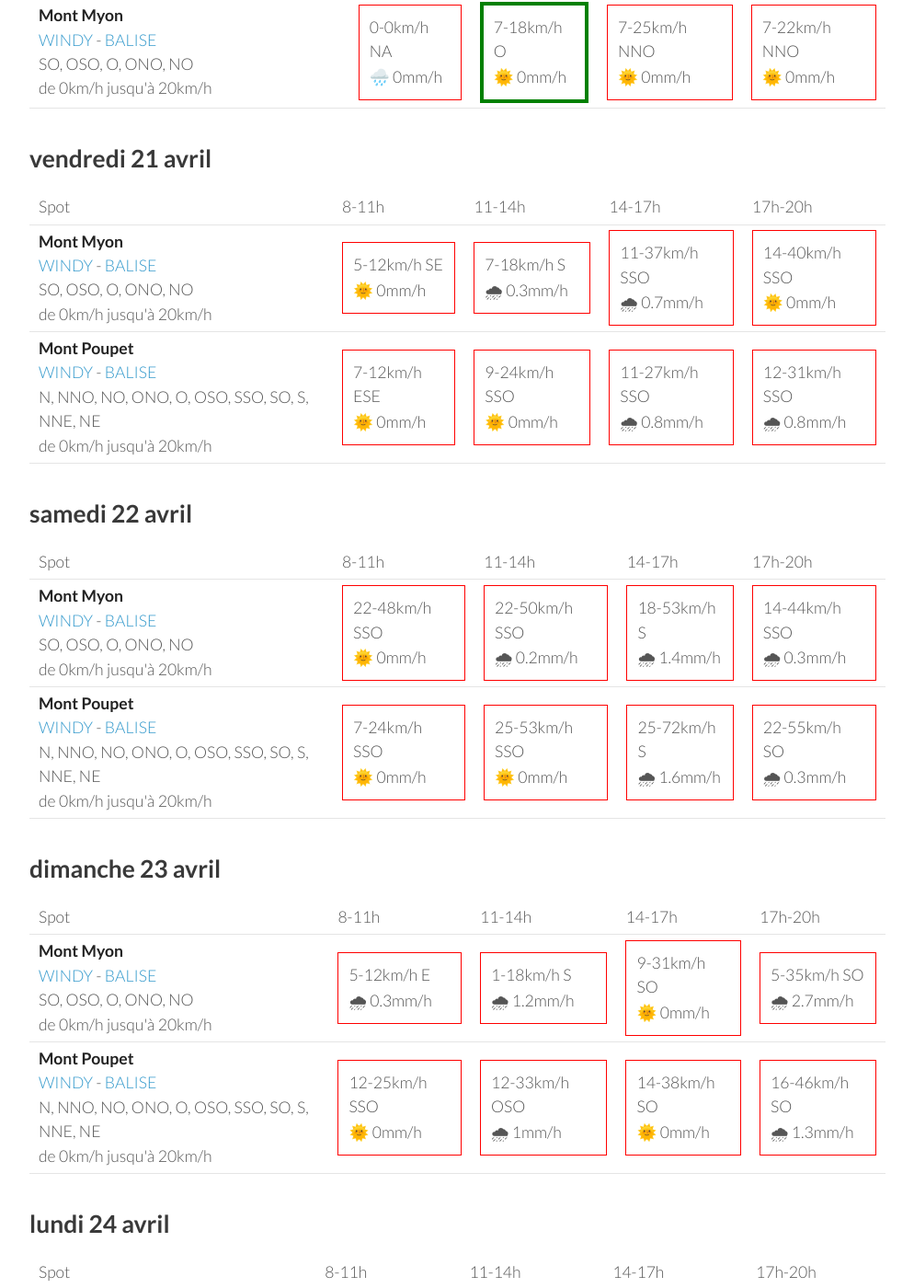
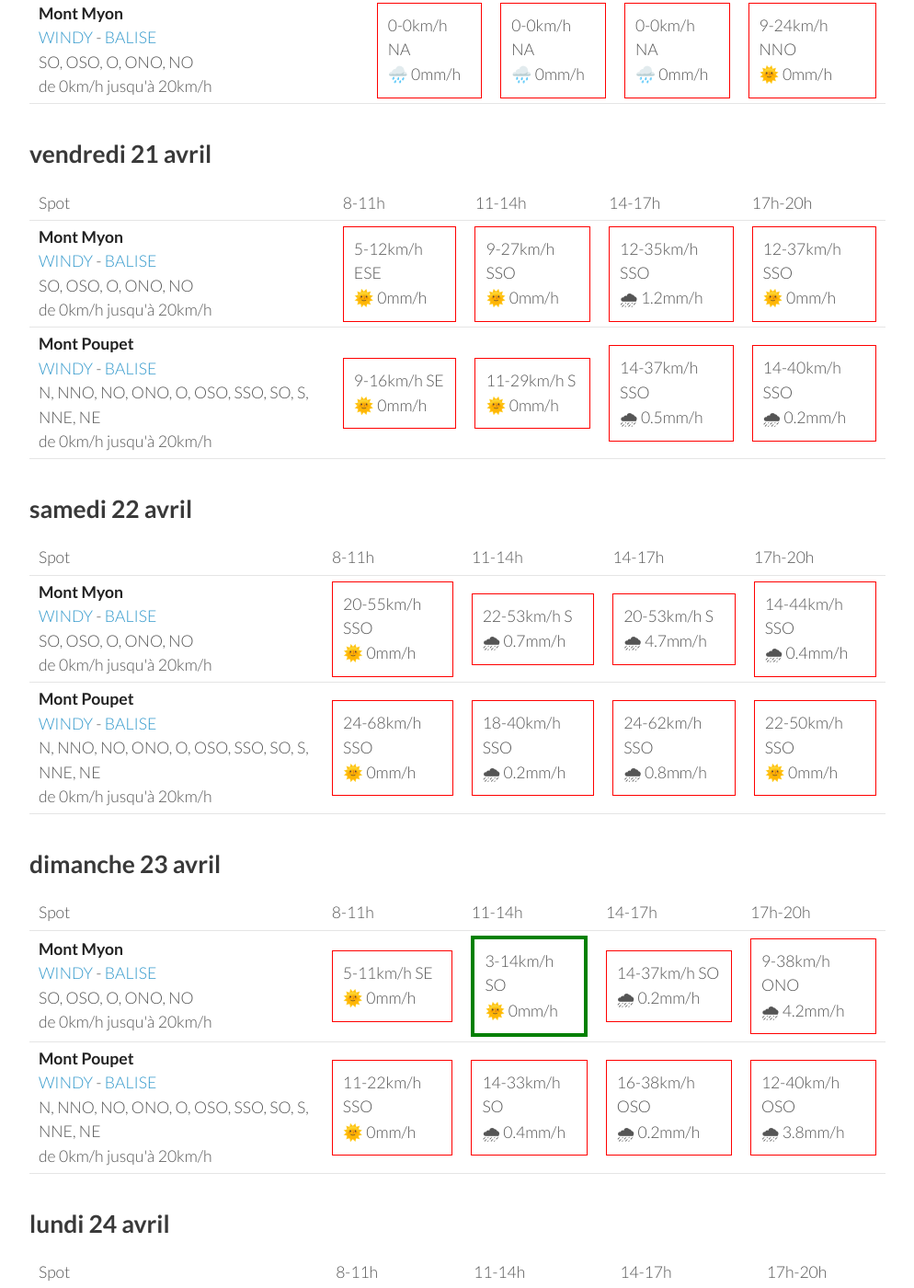
Before and after one commit to parapente-dans-le-nord/parapente-dans-le-nord.github.io, a Jekyll site: the page built from jura.markdown, in a window 1280 px wide and 1400 px high, scrolled down 513 px. Shown: the whole window at 92% size, without its empty margins (26-1020 px from the left). Built offline with Jekyll 4.4.1, drawn with Linux system fonts in a browser that asks for light colours; some of the changed text lies outside the part shown.

Commit message:
update index.markdown

```diff
--- a/jura.markdown
+++ b/jura.markdown
@@ -25,18 +25,18 @@ page mise à jour le jeudi 20 avril 13:20
         <td><strong>Mont Poupet</strong><br><a href="https://windy.com/46.970/5.876?46.541,5.876,8">WINDY</a> - <span class=""><a href="http://www.balisemeteo.com/balise.php?idBalise=92">BALISE</a> </span><br> <span class="vent-favorable">N, NNO, NO, ONO, O, OSO, SSO, SO, S, NNE, NE</span><br><span class="force-vent">de 0km/h jusqu'à 20km/h</span> </td>
 
             <td><div class="not-flyable"><p>0-0km/h NA</p><p>🌧️ 0mm/h</p></div></td>
-            <td><div class="flyable"><p>3-14km/h N</p><p>🌞 0mm/h</p></div></td>
-            <td><div class="not-flyable"><p>7-24km/h NNO</p><p>🌞 0.2mm/h</p></div></td>
-            <td><div class="flyable"><p>5-18km/h N</p><p>🌞 0mm/h</p></div></td>
+            <td><div class="not-flyable"><p>0-0km/h NA</p><p>🌧️ 0mm/h</p></div></td>
+            <td><div class="not-flyable"><p>0-0km/h NA</p><p>🌧️ 0mm/h</p></div></td>
+            <td><div class="not-flyable"><p>7-24km/h NNO</p><p>🌞 0mm/h</p></div></td>
 
     </tr>
 <tr>
         <td><strong>Mont Myon</strong><br><a href="https://windy.com/46.331/5.397?45.898,5.394,8,m:eWoagj8">WINDY</a> - <span class=""><a href="http://www.balisemeteo.com/balise.php?idBalise=70">BALISE</a> </span><br> <span class="vent-favorable">SO, OSO, O, ONO, NO</span><br><span class="force-vent">de 0km/h jusqu'à 20km/h</span> </td>
 
             <td><div class="not-flyable"><p>0-0km/h NA</p><p>🌧️ 0mm/h</p></div></td>
-            <td><div class="flyable"><p>7-18km/h O</p><p>🌞 0mm/h</p></div></td>
-            <td><div class="not-flyable"><p>7-25km/h NNO</p><p>🌞 0mm/h</p></div></td>
-            <td><div class="not-flyable"><p>7-22km/h NNO</p><p>🌞 0mm/h</p></div></td>
+            <td><div class="not-flyable"><p>0-0km/h NA</p><p>🌧️ 0mm/h</p></div></td>
+            <td><div class="not-flyable"><p>0-0km/h NA</p><p>🌧️ 0mm/h</p></div></td>
+            <td><div class="not-flyable"><p>9-24km/h NNO</p><p>🌞 0mm/h</p></div></td>
 
     </tr>
 
@@ -58,20 +58,20 @@ page mise à jour le jeudi 20 avril 13:20
 <tr>
         <td><strong>Mont Myon</strong><br><a href="https://windy.com/46.331/5.397?45.898,5.394,8,m:eWoagj8">WINDY</a> - <span class=""><a href="http://www.balisemeteo.com/balise.php?idBalise=70">BALISE</a> </span><br> <span class="vent-favorable">SO, OSO, O, ONO, NO</span><br><span class="force-vent">de 0km/h jusqu'à 20km/h</span> </td>
 
-            <td><div class="not-flyable"><p>5-12km/h SE</p><p>🌞 0mm/h</p></div></td>
-            <td><div class="not-flyable"><p>7-18km/h S</p><p>🌧 0.3mm/h</p></div></td>
-            <td><div class="not-flyable"><p>11-37km/h SSO</p><p>🌧 0.7mm/h</p></div></td>
-            <td><div class="not-flyable"><p>14-40km/h SSO</p><p>🌞 0mm/h</p></div></td>
+            <td><div class="not-flyable"><p>5-12km/h ESE</p><p>🌞 0mm/h</p></div></td>
+            <td><div class="not-flyable"><p>9-27km/h SSO</p><p>🌞 0mm/h</p></div></td>
+            <td><div class="not-flyable"><p>12-35km/h SSO</p><p>🌧 1.2mm/h</p></div></td>
+            <td><div class="not-flyable"><p>12-37km/h SSO</p><p>🌞 0mm/h</p></div></td>
 
 
     </tr>
 <tr>
         <td><strong>Mont Poupet</strong><br><a href="https://windy.com/46.970/5.876?46.541,5.876,8">WINDY</a> - <span class=""><a href="http://www.balisemeteo.com/balise.php?idBalise=92">BALISE</a> </span><br> <span class="vent-favorable">N, NNO, NO, ONO, O, OSO, SSO, SO, S, NNE, NE</span><br><span class="force-vent">de 0km/h jusqu'à 20km/h</span> </td>
 
-            <td><div class="not-flyable"><p>7-12km/h ESE</p><p>🌞 0mm/h</p></div></td>
-            <td><div class="not-flyable"><p>9-24km/h SSO</p><p>🌞 0mm/h</p></div></td>
-            <td><div class="not-flyable"><p>11-27km/h SSO</p><p>🌧 0.8mm/h</p></div></td>
-            <td><div class="not-flyable"><p>12-31km/h SSO</p><p>🌧 0.8mm/h</p></div></td>
+            <td><div class="not-flyable"><p>9-16km/h SE</p><p>🌞 0mm/h</p></div></td>
+            <td><div class="not-flyable"><p>11-29km/h S</p><p>🌞 0mm/h</p></div></td>
+            <td><div class="not-flyable"><p>14-37km/h SSO</p><p>🌧 0.5mm/h</p></div></td>
+            <td><div class="not-flyable"><p>14-40km/h SSO</p><p>🌧 0.2mm/h</p></div></td>
 
 
     </tr>
@@ -94,20 +94,20 @@ page mise à jour le jeudi 20 avril 13:20
 <tr>
         <td><strong>Mont Myon</strong><br><a href="https://windy.com/46.331/5.397?45.898,5.394,8,m:eWoagj8">WINDY</a> - <span class=""><a href="http://www.balisemeteo.com/balise.php?idBalise=70">BALISE</a> </span><br> <span class="vent-favorable">SO, OSO, O, ONO, NO</span><br><span class="force-vent">de 0km/h jusqu'à 20km/h</span> </td>
 
-            <td><div class="not-flyable"><p>22-48km/h SSO</p><p>🌞 0mm/h</p></div></td>
-            <td><div class="not-flyable"><p>22-50km/h SSO</p><p>🌧 0.2mm/h</p></div></td>
-            <td><div class="not-flyable"><p>18-53km/h S</p><p>🌧 1.4mm/h</p></div></td>
-            <td><div class="not-flyable"><p>14-44km/h SSO</p><p>🌧 0.3mm/h</p></div></td>
+            <td><div class="not-flyable"><p>20-55km/h SSO</p><p>🌞 0mm/h</p></div></td>
+            <td><div class="not-flyable"><p>22-53km/h S</p><p>🌧 0.7mm/h</p></div></td>
+            <td><div class="not-flyable"><p>20-53km/h S</p><p>🌧 4.7mm/h</p></div></td>
+            <td><div class="not-flyable"><p>14-44km/h SSO</p><p>🌧 0.4mm/h</p></div></td>
 
 
     </tr>
 <tr>
         <td><strong>Mont Poupet</strong><br><a href="https://windy.com/46.970/5.876?46.541,5.876,8">WINDY</a> - <span class=""><a href="http://www.balisemeteo.com/balise.php?idBalise=92">BALISE</a> </span><br> <span class="vent-favorable">N, NNO, NO, ONO, O, OSO, SSO, SO, S, NNE, NE</span><br><span class="force-vent">de 0km/h jusqu'à 20km/h</span> </td>
 
-            <td><div class="not-flyable"><p>7-24km/h SSO</p><p>🌞 0mm/h</p></div></td>
-            <td><div class="not-flyable"><p>25-53km/h SSO</p><p>🌞 0mm/h</p></div></td>
-            <td><div class="not-flyable"><p>25-72km/h S</p><p>🌧 1.6mm/h</p></div></td>
-            <td><div class="not-flyable"><p>22-55km/h SO</p><p>🌧 0.3mm/h</p></div></td>
+            <td><div class="not-flyable"><p>24-68km/h SSO</p><p>🌞 0mm/h</p></div></td>
+            <td><div class="not-flyable"><p>18-40km/h SSO</p><p>🌧 0.2mm/h</p></div></td>
+            <td><div class="not-flyable"><p>24-62km/h SSO</p><p>🌧 0.8mm/h</p></div></td>
+            <td><div class="not-flyable"><p>22-50km/h SSO</p><p>🌞 0mm/h</p></div></td>
 
 
     </tr>
@@ -130,20 +130,20 @@ page mise à jour le jeudi 20 avril 13:20
 <tr>
         <td><strong>Mont Myon</strong><br><a href="https://windy.com/46.331/5.397?45.898,5.394,8,m:eWoagj8">WINDY</a> - <span class=""><a href="http://www.balisemeteo.com/balise.php?idBalise=70">BALISE</a> </span><br> <span class="vent-favorable">SO, OSO, O, ONO, NO</span><br><span class="force-vent">de 0km/h jusqu'à 20km/h</span> </td>
 
-            <td><div class="not-flyable"><p>5-12km/h E</p><p>🌧 0.3mm/h</p></div></td>
-            <td><div class="not-flyable"><p>1-18km/h S</p><p>🌧 1.2mm/h</p></div></td>
-            <td><div class="not-flyable"><p>9-31km/h SO</p><p>🌞 0mm/h</p></div></td>
-            <td><div class="not-flyable"><p>5-35km/h SO</p><p>🌧 2.7mm/h</p></div></td>
+            <td><div class="not-flyable"><p>5-11km/h SE</p><p>🌞 0mm/h</p></div></td>
+            <td><div class="flyable"><p>3-14km/h SO</p><p>🌞 0mm/h</p></div></td>
+            <td><div class="not-flyable"><p>14-37km/h SO</p><p>🌧 0.2mm/h</p></div></td>
+            <td><div class="not-flyable"><p>9-38km/h ONO</p><p>🌧 4.2mm/h</p></div></td>
 
 
     </tr>
 <tr>
         <td><strong>Mont Poupet</strong><br><a href="https://windy.com/46.970/5.876?46.541,5.876,8">WINDY</a> - <span class=""><a href="http://www.balisemeteo.com/balise.php?idBalise=92">BALISE</a> </span><br> <span class="vent-favorable">N, NNO, NO, ONO, O, OSO, SSO, SO, S, NNE, NE</span><br><span class="force-vent">de 0km/h jusqu'à 20km/h</span> </td>
 
-            <td><div class="not-flyable"><p>12-25km/h SSO</p><p>🌞 0mm/h</p></div></td>
-            <td><div class="not-flyable"><p>12-33km/h OSO</p><p>🌧 1mm/h</p></div></td>
-            <td><div class="not-flyable"><p>14-38km/h SO</p><p>🌞 0mm/h</p></div></td>
-            <td><div class="not-flyable"><p>16-46km/h SO</p><p>🌧 1.3mm/h</p></div></td>
+            <td><div class="not-flyable"><p>11-22km/h SSO</p><p>🌞 0mm/h</p></div></td>
+            <td><div class="not-flyable"><p>14-33km/h SO</p><p>🌧 0.4mm/h</p></div></td>
+            <td><div class="not-flyable"><p>16-38km/h OSO</p><p>🌧 0.2mm/h</p></div></td>
+            <td><div class="not-flyable"><p>12-40km/h OSO</p><p>🌧 3.8mm/h</p></div></td>
 
 
     </tr>
@@ -166,20 +166,20 @@ page mise à jour le jeudi 20 avril 13:20
 <tr>
         <td><strong>Mont Myon</strong><br><a href="https://windy.com/46.331/5.397?45.898,5.394,8,m:eWoagj8">WINDY</a> - <span class=""><a href="http://www.balisemeteo.com/balise.php?idBalise=70">BALISE</a> </span><br> <span class="vent-favorable">SO, OSO, O, ONO, NO</span><br><span class="force-vent">de 0km/h jusqu'à 20km/h</span> </td>
 
-            <td><div class="flyable"><p>7-18km/h ONO</p><p>🌧 0.6mm/h</p></div></td>
-            <td><div class="not-flyable"><p>7-22km/h O</p><p>🌧 0.2mm/h</p></div></td>
-            <td><div class="not-flyable"><p>9-25km/h ONO</p><p>🌧 0.6mm/h</p></div></td>
-            <td><div class="not-flyable"><p>9-25km/h ONO</p><p>🌧 0.2mm/h</p></div></td>
+            <td><div class="not-flyable"><p>5-16km/h SSO</p><p>🌧 1.3mm/h</p></div></td>
+            <td><div class="flyable"><p>7-20km/h O</p><p>🌧 1.4mm/h</p></div></td>
+            <td><div class="flyable"><p>5-20km/h ONO</p><p>🌧 0.2mm/h</p></div></td>
+            <td><div class="not-flyable"><p>5-22km/h O</p><p>🌧 0.2mm/h</p></div></td>
 
 
     </tr>
 <tr>
         <td><strong>Mont Poupet</strong><br><a href="https://windy.com/46.970/5.876?46.541,5.876,8">WINDY</a> - <span class=""><a href="http://www.balisemeteo.com/balise.php?idBalise=92">BALISE</a> </span><br> <span class="vent-favorable">N, NNO, NO, ONO, O, OSO, SSO, SO, S, NNE, NE</span><br><span class="force-vent">de 0km/h jusqu'à 20km/h</span> </td>
 
-            <td><div class="not-flyable"><p>7-22km/h SO</p><p>🌧 0.5mm/h</p></div></td>
-            <td><div class="not-flyable"><p>12-27km/h OSO</p><p>🌧 0.9mm/h</p></div></td>
-            <td><div class="not-flyable"><p>11-29km/h OSO</p><p>🌧 0.6mm/h</p></div></td>
-            <td><div class="not-flyable"><p>12-31km/h O</p><p>🌧 0.5mm/h</p></div></td>
+            <td><div class="not-flyable"><p>9-24km/h OSO</p><p>🌧 0.6mm/h</p></div></td>
+            <td><div class="not-flyable"><p>11-27km/h OSO</p><p>🌧 0.8mm/h</p></div></td>
+            <td><div class="not-flyable"><p>11-31km/h OSO</p><p>🌧 1.1mm/h</p></div></td>
+            <td><div class="not-flyable"><p>11-33km/h O</p><p>🌧 0.5mm/h</p></div></td>
 
 
     </tr>
@@ -202,20 +202,20 @@ page mise à jour le jeudi 20 avril 13:20
 <tr>
         <td><strong>Mont Poupet</strong><br><a href="https://windy.com/46.970/5.876?46.541,5.876,8">WINDY</a> - <span class=""><a href="http://www.balisemeteo.com/balise.php?idBalise=92">BALISE</a> </span><br> <span class="vent-favorable">N, NNO, NO, ONO, O, OSO, SSO, SO, S, NNE, NE</span><br><span class="force-vent">de 0km/h jusqu'à 20km/h</span> </td>
 
-            <td><div class="not-flyable"><p>7-24km/h OSO</p><p>🌧 1.1mm/h</p></div></td>
-            <td><div class="not-flyable"><p>7-25km/h ONO</p><p>🌧 1.1mm/h</p></div></td>
-            <td><div class="not-flyable"><p>9-24km/h NNO</p><p>🌧 0.6mm/h</p></div></td>
-            <td><div class="not-flyable"><p>11-27km/h NNO</p><p>🌧 0.7mm/h</p></div></td>
+            <td><div class="flyable"><p>9-20km/h OSO</p><p>🌧 1.2mm/h</p></div></td>
+            <td><div class="not-flyable"><p>11-29km/h NO</p><p>🌧 2.7mm/h</p></div></td>
+            <td><div class="not-flyable"><p>12-31km/h NNO</p><p>🌧 0.6mm/h</p></div></td>
+            <td><div class="not-flyable"><p>12-33km/h N</p><p>🌧 0.8mm/h</p></div></td>
 
 
     </tr>
 <tr>
         <td><strong>Mont Myon</strong><br><a href="https://windy.com/46.331/5.397?45.898,5.394,8,m:eWoagj8">WINDY</a> - <span class=""><a href="http://www.balisemeteo.com/balise.php?idBalise=70">BALISE</a> </span><br> <span class="vent-favorable">SO, OSO, O, ONO, NO</span><br><span class="force-vent">de 0km/h jusqu'à 20km/h</span> </td>
 
-            <td><div class="not-flyable"><p>0-11km/h E</p><p>🌧 0.6mm/h</p></div></td>
-            <td><div class="not-flyable"><p>7-25km/h NNO</p><p>🌞 0mm/h</p></div></td>
-            <td><div class="not-flyable"><p>11-27km/h NO</p><p>🌧 0.3mm/h</p></div></td>
-            <td><div class="not-flyable"><p>11-27km/h NNO</p><p>🌧 0.2mm/h</p></div></td>
+            <td><div class="flyable"><p>9-16km/h ONO</p><p>🌧 1.3mm/h</p></div></td>
+            <td><div class="not-flyable"><p>12-29km/h NO</p><p>🌧 0.6mm/h</p></div></td>
+            <td><div class="not-flyable"><p>12-33km/h NNO</p><p>🌧 0.5mm/h</p></div></td>
+            <td><div class="not-flyable"><p>12-37km/h NNO</p><p>🌧 0.3mm/h</p></div></td>
 
 
     </tr>
```
Also changed, not shown: other parts of jura.markdown (+1 -1 lines).
